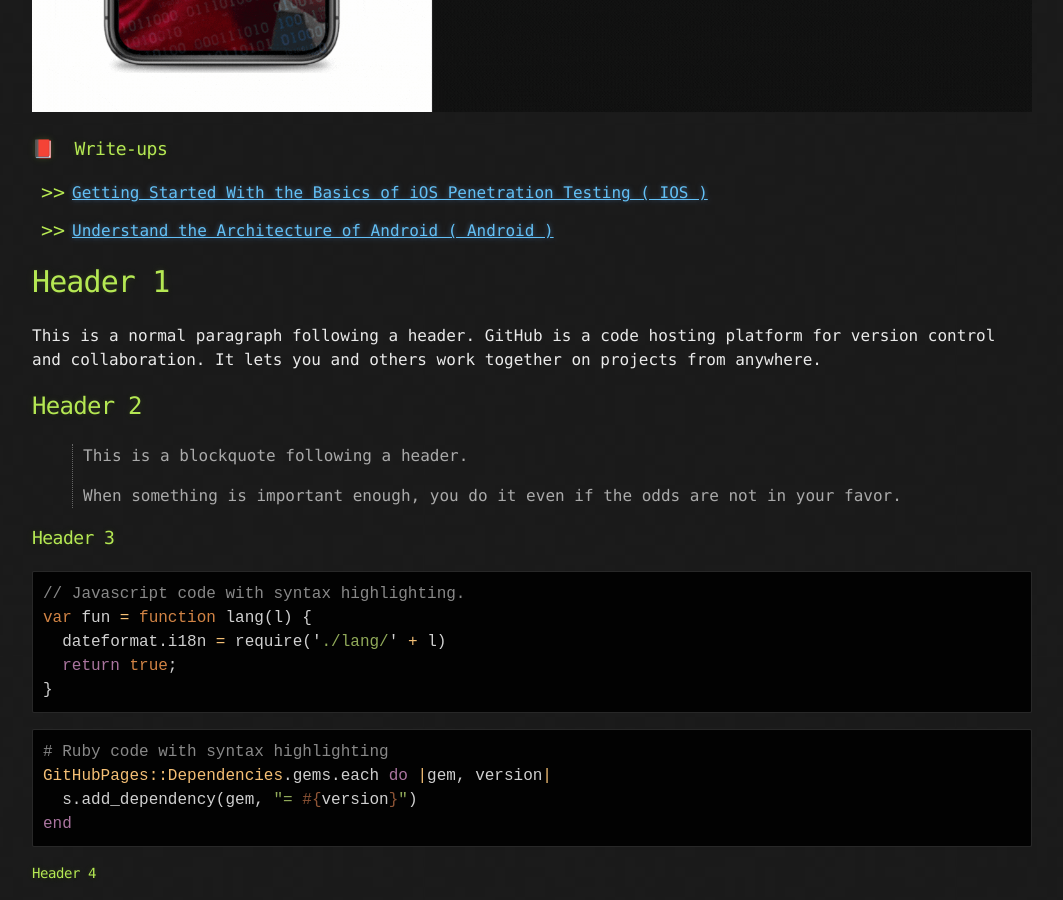
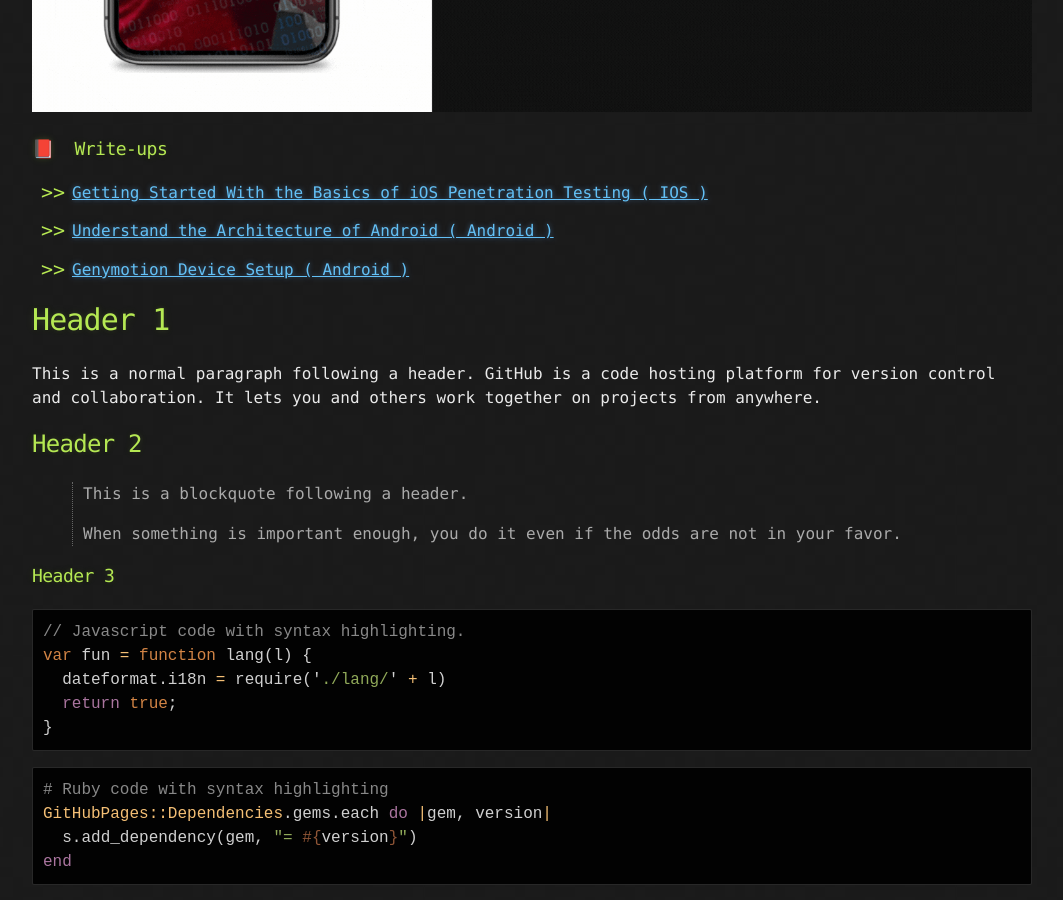
Before and after one commit to hackersden09/My_Blog, a Jekyll site: the page built from index.md, in a window 1280 px wide and 900 px high, scrolled down 940 px. Shown: the whole window, without its empty margins (108-1171 px from the left). Built offline with Jekyll 4.4.1, drawn with Linux system fonts in a browser that asks for light colours.

Commit message:
Update index.md

```diff
--- a/index.md
+++ b/index.md
@@ -18,6 +18,8 @@ Text can be **bold**, _italic_, ~~strikethrough~~ or `keyword`.
 * [Getting Started With the Basics of iOS Penetration Testing ( IOS )](https://payatu.com/blog/kapil.gurav/ios-penetration-testing)
 
 * [Understand the Architecture of Android ( Android )](./Understand_the_Architecture_of_Android.html)
+
+* [Genymotion Device Setup ( Android )](./Genymotion_device_setup.html)
 
 
 # Header 1
```
